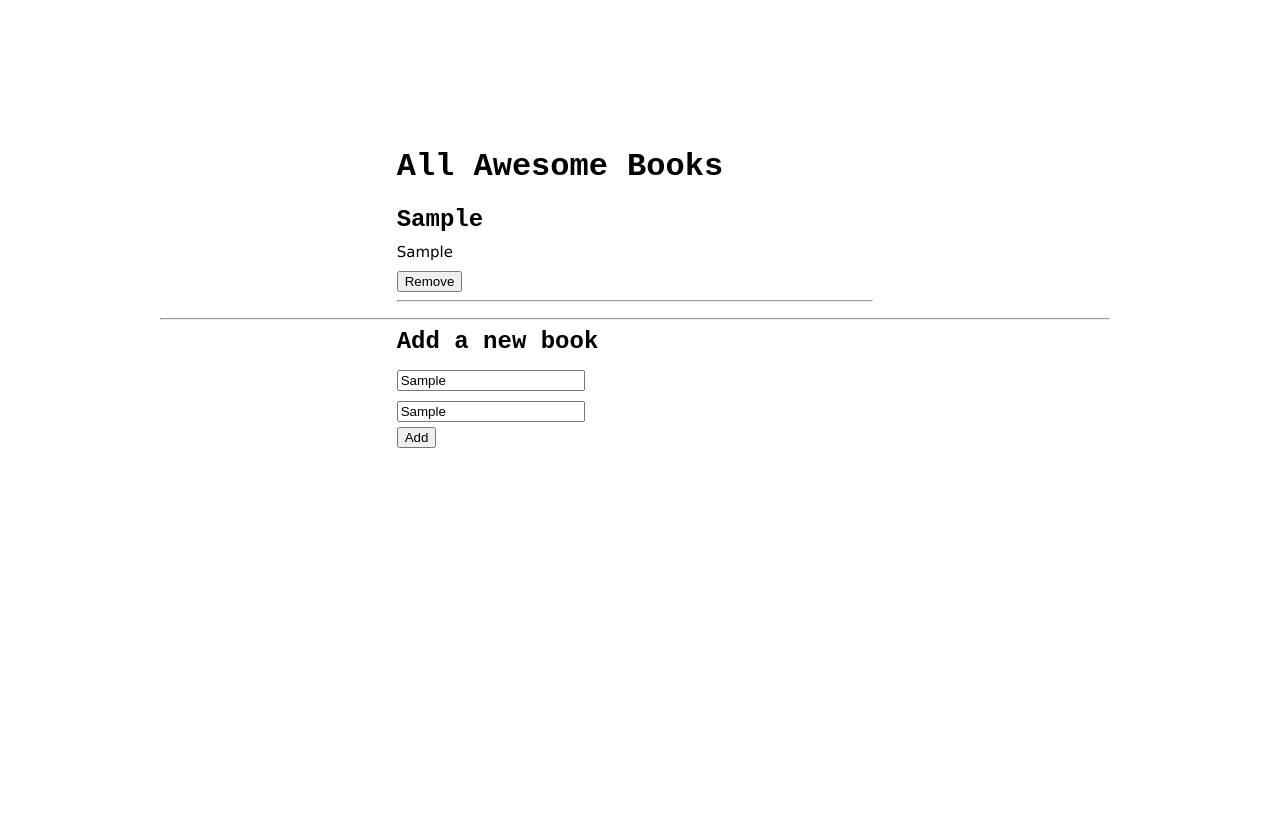
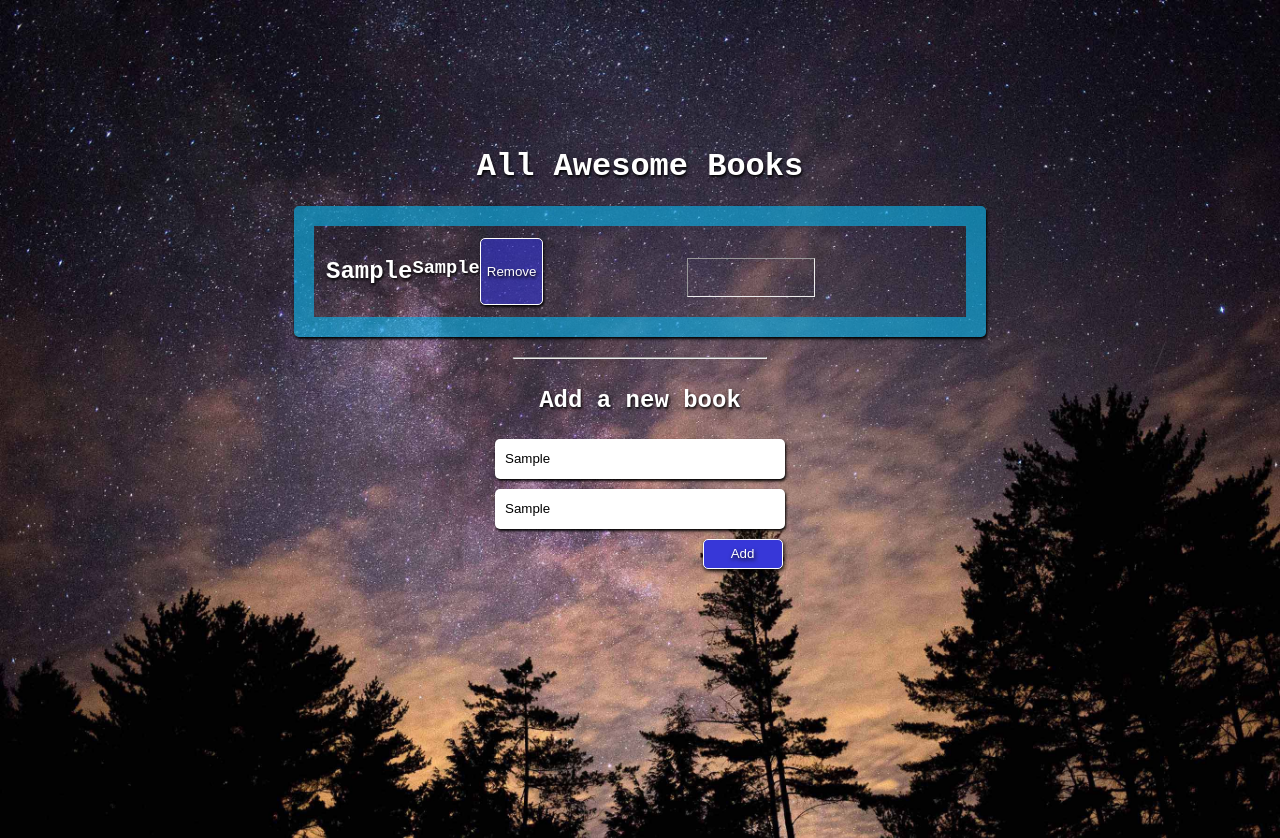
Before and after one commit to Umuhan/Awesome-books, a website: page index.html in a window 1280 px wide. Both pictures are taken after typing "Sample", "Sample" into the empty fields and a click on the button "Add". Before the commit the page ends 800 px from the top, so only its background shows below. Drawn offline with Linux system fonts and the light colour scheme.

Commit message:
Update main.css

```diff
--- a/main.css
+++ b/main.css
@@ -1,64 +1,132 @@
+body {
+  background: url(images/bg.jpg);
+  height: 88vh;
+  color: white;
+  background-repeat: no-repeat;
+  background-size: cover;
+  text-shadow: 1px 2px 3px #000;
+}
+
 .library-container {
   display: flex;
   flex-direction: column;
   justify-content: center;
   align-items: center;
-  font-family: "Courier New", Courier, monospace;
+  font-family: 'Courier New', Courier, monospace;
   margin-top: 10%;
-  margin-left: 12%;
-  width: 75%;
-  height: 100%;
+}
+
+.headline {
+  display: flex;
+  justify-content: center;
+  align-items: center;
+  width: 100%;
 }
 
 .display-books-container {
   display: flex;
   flex-direction: column;
   width: 50%;
-}
-
-.headline {
-  display: flex;
-  flex-direction: column-reverse;
-  justify-content: start;
-  align-items: start;
-  width: 50%;
+  height: 40%;
+  max-height: 100%;
+  border: 20px solid rgba(11, 175, 230, 0.641);
+  padding: 10px;
+  border-radius: 5px;
+  box-shadow: 1px 2px 3px rgb(0, 0, 0);
 }
 
 .display-book {
+  display: flex;
+  justify-content: space-between;
+  padding: 2px;
   width: 100%;
 }
 
-.books button {
-  width: fit-content;
+.display-book-details {
+  display: flex;
+  align-items: center;
+  margin-right: 6px;
+  background: rgba(55, 55, 216, 0.592);
+  padding: 0 3px 0 3px;
+  width: 100%;
+  color: rgb(254, 254, 254);
+  border: 1px solid white;
+  border-radius: 5px;
+  box-shadow: 1px 2px 4px black;
+  text-shadow: 1px 2px 4px rgb(5, 5, 5);
+}
+
+.display-book button {
+  background: rgba(55, 55, 216, 0.592);
+  color: rgb(254, 254, 254);
+  border: 1px solid white;
+  border-radius: 5px;
+  box-shadow: 1px 2px 3px black;
+  text-shadow: 1px 2px 3px rgb(5, 5, 5);
+}
+
+.input-container button {
+  width: 80px;
+  height: 30px;
+  background: rgb(55, 55, 216);
+  color: rgb(254, 254, 254);
+  border: 1px solid white;
+  border-radius: 5px;
+  box-shadow: 1px 2px 4px black;
+  text-shadow: 1px 2px 4px rgb(5, 5, 5);
+}
+
+.display-book button:active {
+  background: rgba(250, 109, 15, 0.592);
 }
 
 .underline {
-  width: 100%;
+  margin-top: 20px;
+  width: 20%;
 }
 
 .input-container {
   display: flex;
   flex-direction: column;
+  align-items: center;
   width: 50%;
 }
 
 .input-container input {
-  max-width: 180px;
+  max-width: 280px;
+  padding: 10px;
+  width: 270px;
+  height: 20px;
   margin: 5px 0 5px 0;
+  border-radius: 5px;
+  border: none;
+  outline: none;
+  box-shadow: 1px 2px 3px rgb(0, 0, 0);
 }
 
-.input-container button {
-  width: fit-content;
+.add-btn-container {
+  display: flex;
+  justify-content: end;
+  width: 285px;
+  margin-top: 5px;
 }
 
-h2,
-h3 {
-  margin: 0;
-  padding-bottom: 10px;
+.input-container button:active {
+  background: rgba(250, 109, 15, 0.592);
 }
 
-h3 {
-  font-family: Verdana, Geneva, Tahoma, sans-serif;
-  font-size: 15px;
-  font-weight: 500;
+h4 {
+  font-family: 'Courier New', Courier, monospace;
+  margin: 8px 10px 0 0;
+  padding-bottom: 10px;
+  font-weight: 600;
+  text-transform: capitalize;
 }
+
+h5 {
+  margin: 8px 0 0 0;
+  padding-bottom: 10px;
+  font-family: 'Lucida Sans', 'Lucida Sans Regular', 'Lucida Grande', 'Lucida Sans Unicode', Geneva, Verdana, sans-serif;
+  text-transform: capitalize;
+  letter-spacing: 0.6px;
+}
```
